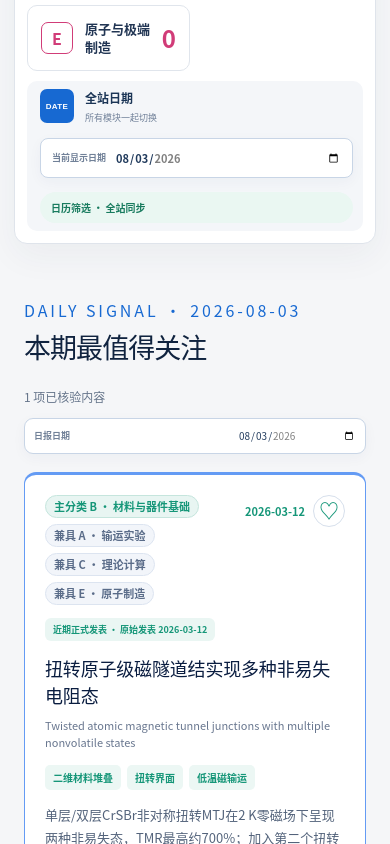
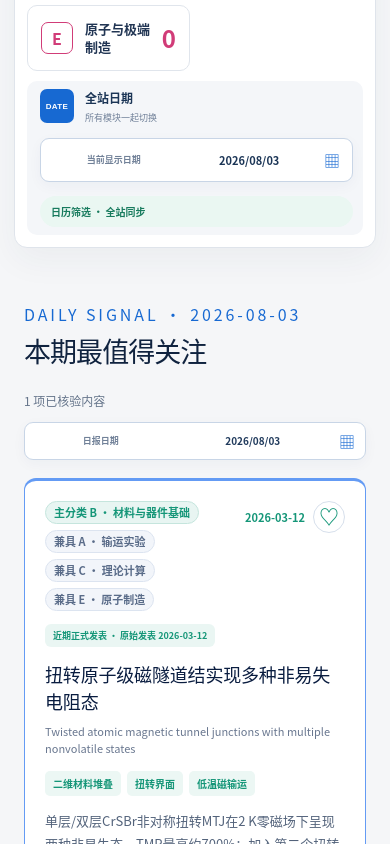
Before and after one commit to wxShi010909/low-temperature-transport-radar, a Next.js app: page / in a window 390 px wide. Shown: the part 1080-1924 px from the top of the page. Built offline with nearby package versions, Linux system fonts and the light colour scheme.

Commit message:
Add dynamic cross-month calendar picker

```diff
--- a/app/calendar-date-picker.tsx
+++ b/app/calendar-date-picker.tsx
@@ -1,6 +1,6 @@
 "use client";
 
-import { useId } from "react";
+import { useEffect, useMemo, useRef, useState } from "react";
 
 type CalendarDatePickerProps = {
   value: string;
@@ -11,6 +11,28 @@ type CalendarDatePickerProps = {
   className?: string;
 };
 
+const WEEKDAYS = ["一", "二", "三", "四", "五", "六", "日"];
+
+function parseDate(value: string) {
+  const [year, month, day] = value.split("-").map(Number);
+  return new Date(year, month - 1, day);
+}
+
+function dateValue(date: Date) {
+  const year = date.getFullYear();
+  const month = String(date.getMonth() + 1).padStart(2, "0");
+  const day = String(date.getDate()).padStart(2, "0");
+  return `${year}-${month}-${day}`;
+}
+
+function monthValue(date: Date) {
+  return date.getFullYear() * 12 + date.getMonth();
+}
+
+function addMonths(date: Date, amount: number) {
+  return new Date(date.getFullYear(), date.getMonth() + amount, 1);
+}
+
 export function CalendarDatePicker({
   value,
   availableDates,
@@ -19,19 +41,40 @@ export function CalendarDatePicker({
   compact = false,
   className = "",
 }: CalendarDatePickerProps) {
-  const listId = useId().replace(/:/g, "-");
-  const sortedDates = [...availableDates].sort((a, b) => a.localeCompare(b));
-  const min = sortedDates[0] ?? value;
-  const max = sortedDates.at(-1) ?? value;
+  const rootRef = useRef<HTMLDivElement>(null);
+  const normalizedDates = useMemo(
+    () => Array.from(new Set(availableDates.filter((date) => /^\d{4}-\d{2}-\d{2}$/.test(date)))).sort(),
+    [availableDates],
+  );
+  const availableSet = useMemo(() => new Set(normalizedDates), [normalizedDates]);
+  const earliest = normalizedDates[0] ?? value;
+  const latest = normalizedDates.at(-1) ?? value;
+  const selectedDate = availableSet.has(value) ? value : latest;
+  const [open, setOpen] = useState(false);
+  const [visibleMonth, setVisibleMonth] = useState(() => parseDate(selectedDate));
 
-  function openCalendar(input: HTMLInputElement) {
-    if (typeof input.showPicker === "function") {
-      try { input.showPicker(); } catch { /* Browser still opens its native picker. */ }
+  useEffect(() => {
+    if (!open) setVisibleMonth(parseDate(selectedDate));
+  }, [open, selectedDate]);
+
+  useEffect(() => {
+    function closeOnOutsideClick(event: PointerEvent) {
+      if (!rootRef.current?.contains(event.target as Node)) setOpen(false);
     }
-  }
+    function closeOnEscape(event: KeyboardEvent) {
+      if (event.key === "Escape") setOpen(false);
+    }
+    document.addEventListener("pointerdown", closeOnOutsideClick);
+    document.addEventListener("keydown", closeOnEscape);
+    return () => {
+      document.removeEventListener("pointerdown", closeOnOutsideClick);
+      document.removeEventListener("keydown", closeOnEscape);
+    };
+  }, []);
 
   function selectDate(date: string) {
-    if (!date) return;
+    if (!availableSet.has(date)) return;
+    setOpen(false);
     if (onChange) {
       onChange(date);
       return;
@@ -39,20 +82,62 @@ export function CalendarDatePicker({
     window.location.href = `/?date=${encodeURIComponent(date)}`;
   }
 
+  const monthStart = new Date(visibleMonth.getFullYear(), visibleMonth.getMonth(), 1);
+  const firstCellOffset = (monthStart.getDay() + 6) % 7;
+  const cells = Array.from({ length: 42 }, (_, index) => {
+    const date = new Date(visibleMonth.getFullYear(), visibleMonth.getMonth(), index - firstCellOffset + 1);
+    return { date, value: dateValue(date), currentMonth: date.getMonth() === visibleMonth.getMonth() };
+  });
+  const atFirstMonth = monthValue(visibleMonth) <= monthValue(parseDate(earliest));
+  const atLastMonth = monthValue(visibleMonth) >= monthValue(parseDate(latest));
+  const selectedLabel = new Intl.DateTimeFormat("zh-CN", { year: "numeric", month: "2-digit", day: "2-digit" }).format(parseDate(selectedDate));
+  const monthLabel = new Intl.DateTimeFormat("zh-CN", { year: "numeric", month: "long" }).format(visibleMonth);
+
   return (
-    <label className={`calendar-date-control ${compact ? "is-compact" : ""} ${className}`.trim()}>
-      <span>{label}</span>
-      <input
-        type="date"
-        value={value}
-        min={min}
-        max={max}
-        list={listId}
-        onClick={(event) => openCalendar(event.currentTarget)}
-        onChange={(event) => selectDate(event.currentTarget.value)}
-        aria-label={label}
-      />
-      <datalist id={listId}>{sortedDates.map((date) => <option value={date} key={date} />)}</datalist>
-    </label>
+    <div ref={rootRef} className={`calendar-date-control ${compact ? "is-compact" : ""} ${open ? "is-open" : ""} ${className}`.trim()}>
+      <button
+        className="calendar-trigger"
+        type="button"
+        onClick={() => setOpen((current) => !current)}
+        aria-label={`${label}，当前为${selectedLabel}`}
+        aria-haspopup="dialog"
+        aria-expanded={open}
+      >
+        <span className="calendar-trigger-label">{label}</span>
+        <b>{selectedLabel}</b>
+        <span className="calendar-trigger-icon" aria-hidden="true">▦</span>
+      </button>
+      {open && (
+        <div className="calendar-popover" role="dialog" aria-label={`${label}日历`}>
+          <div className="calendar-month-header">
+            <button type="button" onClick={() => setVisibleMonth((month) => addMonths(month, -1))} disabled={atFirstMonth} aria-label="上一个月">‹</button>
+            <b>{monthLabel}</b>
+            <button type="button" onClick={() => setVisibleMonth((month) => addMonths(month, 1))} disabled={atLastMonth} aria-label="下一个月">›</button>
+          </div>
+          <div className="calendar-weekdays" aria-hidden="true">{WEEKDAYS.map((day) => <span key={day}>{day}</span>)}</div>
+          <div className="calendar-days">
+            {cells.map((cell) => {
+              const available = availableSet.has(cell.value);
+              return (
+                <button
+                  type="button"
+                  key={cell.value}
+                  className={`${cell.currentMonth ? "" : "outside-month"} ${available ? "has-archive" : ""} ${cell.value === selectedDate ? "selected" : ""}`.trim()}
+                  disabled={!available}
+                  onClick={() => selectDate(cell.value)}
+                  aria-label={`${cell.value}${available ? "，有归档" : "，无归档"}`}
+                >
+                  {cell.date.getDate()}
+                </button>
+              );
+            })}
+          </div>
+          <div className="calendar-footer">
+            <span>蓝点为已有归档</span>
+            <b>共 {normalizedDates.length} 个日期 · 后续自动延伸</b>
+          </div>
+        </div>
+      )}
+    </div>
   );
 }
--- a/app/globals.css
+++ b/app/globals.css
@@ -338,22 +338,41 @@ h1 {
 .heading-tools > span { max-width: 520px; color: var(--muted); font-size: 12px; text-align: right; }
 
 .calendar-date-control {
-  min-height: 42px;
-  display: inline-flex;
-  align-items: center;
-  gap: 9px;
-  padding: 0 11px;
+  min-width: 210px;
+  position: relative;
+  display: inline-block;
   border: 1px solid #c8d5e6;
   border-radius: 9px;
   background: #fff;
   box-shadow: 0 4px 14px rgba(25, 63, 113, .04);
-  cursor: pointer;
 }
-.calendar-date-control > span { color: #718198; font-size: 9px; font-weight: 760; white-space: nowrap; }
-.calendar-date-control input[type="date"] { min-width: 132px; border: 0; outline: 0; background: transparent; color: #203a5c; font: 700 11px/1.2 inherit; cursor: pointer; color-scheme: light; }
-.calendar-date-control.is-compact { min-height: 36px; padding: 0 9px; }
-.calendar-date-control.is-compact input[type="date"] { min-width: 118px; font-size: 10px; }
-.calendar-date-control:hover, .calendar-date-control:focus-within { border-color: #78a8e9; box-shadow: 0 0 0 3px rgba(38, 112, 218, .09); }
+.calendar-trigger { width: 100%; min-height: 42px; display: grid; grid-template-columns: auto auto 18px; align-items: center; gap: 9px; padding: 0 11px; border: 0; border-radius: inherit; background: transparent; color: #203a5c; cursor: pointer; font-family: inherit; }
+.calendar-trigger-label { color: #718198; font-size: 9px; font-weight: 760; white-space: nowrap; }
+.calendar-trigger b { font-size: 11px; white-space: nowrap; }
+.calendar-trigger-icon { color: var(--blue); font-size: 16px; line-height: 1; }
+.calendar-date-control.is-compact { min-width: 178px; }
+.calendar-date-control.is-compact .calendar-trigger { min-height: 36px; padding: 0 9px; }
+.calendar-date-control.is-compact .calendar-trigger b { font-size: 10px; }
+.calendar-date-control:hover, .calendar-date-control:focus-within, .calendar-date-control.is-open { border-color: #78a8e9; box-shadow: 0 0 0 3px rgba(38, 112, 218, .09); }
+.calendar-popover { width: 304px; position: absolute; z-index: 120; top: calc(100% + 9px); right: 0; padding: 13px; border: 1px solid #c8d5e6; border-radius: 14px; background: rgba(255, 255, 255, .98); box-shadow: 0 20px 48px rgba(20, 53, 96, .2); animation: calendar-pop-in .22s cubic-bezier(.2, .78, .22, 1); transform-origin: top right; }
+.calendar-month-header { display: grid; grid-template-columns: 34px 1fr 34px; align-items: center; gap: 8px; margin-bottom: 10px; }
+.calendar-month-header b { color: #193b65; font-size: 14px; text-align: center; }
+.calendar-month-header button { width: 34px; height: 34px; border: 1px solid #dce5f1; border-radius: 9px; background: #f6f9fd; color: #285d9e; cursor: pointer; font-size: 22px; line-height: 1; }
+.calendar-month-header button:disabled { opacity: .3; cursor: default; }
+.calendar-weekdays, .calendar-days { display: grid; grid-template-columns: repeat(7, 1fr); gap: 4px; }
+.calendar-weekdays { margin-bottom: 4px; }
+.calendar-weekdays span { color: #8a98aa; font-size: 9px; font-weight: 760; text-align: center; }
+.calendar-days button { height: 34px; position: relative; border: 0; border-radius: 9px; background: transparent; color: #a6b0bd; font: 700 11px/1 inherit; }
+.calendar-days button.has-archive { background: #edf5ff; color: #1d579f; cursor: pointer; }
+.calendar-days button.has-archive::after { width: 4px; height: 4px; position: absolute; right: 5px; bottom: 4px; border-radius: 999px; background: #2878dc; content: ""; }
+.calendar-days button.has-archive:hover { background: #dcecff; transform: translateY(-1px); }
+.calendar-days button.selected { background: var(--blue); color: #fff; box-shadow: 0 5px 12px rgba(38, 112, 218, .26); }
+.calendar-days button.selected::after { background: #fff; }
+.calendar-days button.outside-month { visibility: hidden; }
+.calendar-footer { display: flex; align-items: center; justify-content: space-between; gap: 12px; margin-top: 10px; padding-top: 10px; border-top: 1px solid #e6edf6; }
+.calendar-footer span, .calendar-footer b { color: #708198; font-size: 8px; }
+.calendar-footer b { color: #35638f; text-align: right; }
+@keyframes calendar-pop-in { from { opacity: 0; transform: translateY(-5px) scale(.97); } to { opacity: 1; transform: translateY(0) scale(1); } }
 .verified-empty { border-color: #c8e5d9; background: #f5fbf8; }
 .verified-empty b { color: #187b5e; }
 
@@ -1246,7 +1265,7 @@ button,
   .dashboard-controls .date-filter-bar { margin-left: 0; margin-right: 0; }
   .date-filter-bar { margin-left: 24px; margin-right: 24px; align-items: stretch; flex-direction: column; }
   .date-filter-bar > div { margin-right: 0; }
-  .date-filter-bar label, .date-filter-bar select, .date-filter-bar input[type="date"], .date-filter-bar > button { width: 100%; }
+  .date-filter-bar label, .date-filter-bar select, .date-filter-bar .calendar-date-control, .date-filter-bar > button { width: 100%; }
   .featured-grid { grid-template-columns: 1fr; }
   .featured-grid .paper-card, .featured-count-5 .paper-card:last-child { grid-column: 1 / -1; }
   .classic-grid { grid-template-columns: 1fr; }
@@ -1295,7 +1314,10 @@ button,
   .detail-header { min-height: 66px; padding: 0 18px; }
   .detail-header .brand span:last-child { display: none; }
   .detail-header-tools .calendar-date-control > span { display: none; }
-  .detail-header-tools .calendar-date-control input[type="date"] { min-width: 108px; }
+  .detail-header-tools .calendar-date-control { min-width: 142px; }
+  .detail-header-tools .calendar-trigger { grid-template-columns: 1fr 18px; }
+  .detail-header-tools .calendar-trigger-label { display: none; }
+  .calendar-popover { width: min(304px, calc(100vw - 28px)); position: fixed; top: 76px; right: 14px; }
   .detail-header-tools .back-link { display: none; }
   .detail-article { width: min(100% - 28px, 1180px); padding-top: 20px; }
   .detail-hero { padding: 24px 20px; border-radius: 14px; }
```
